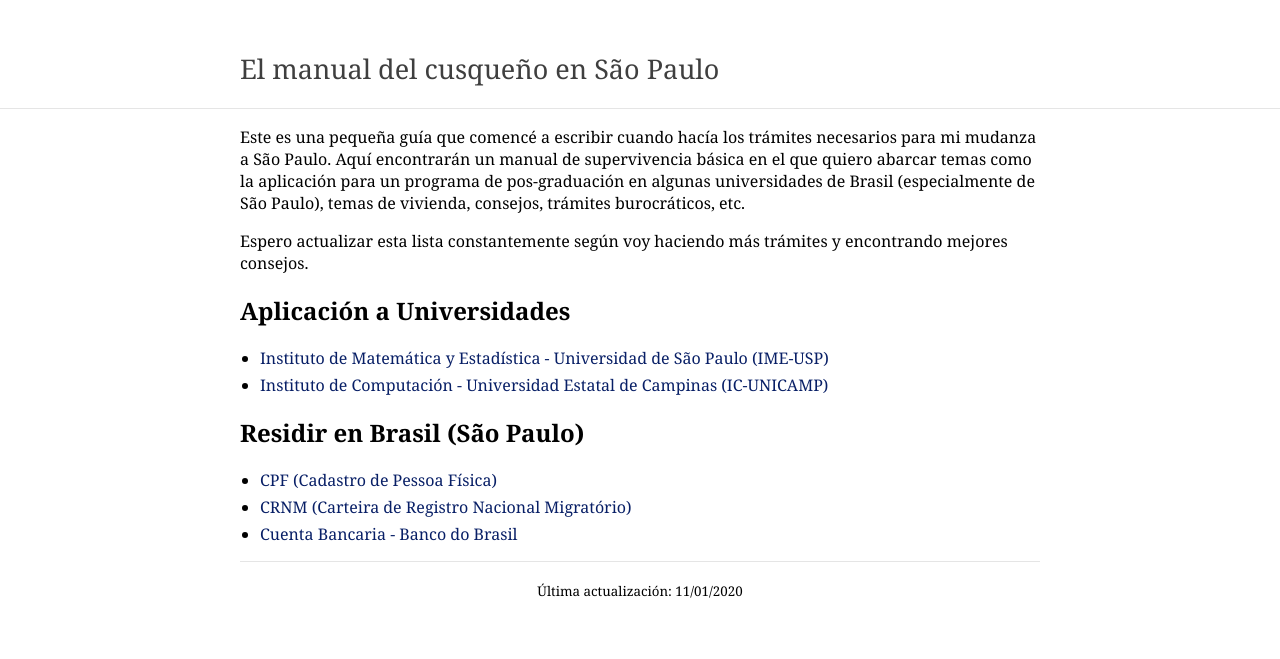
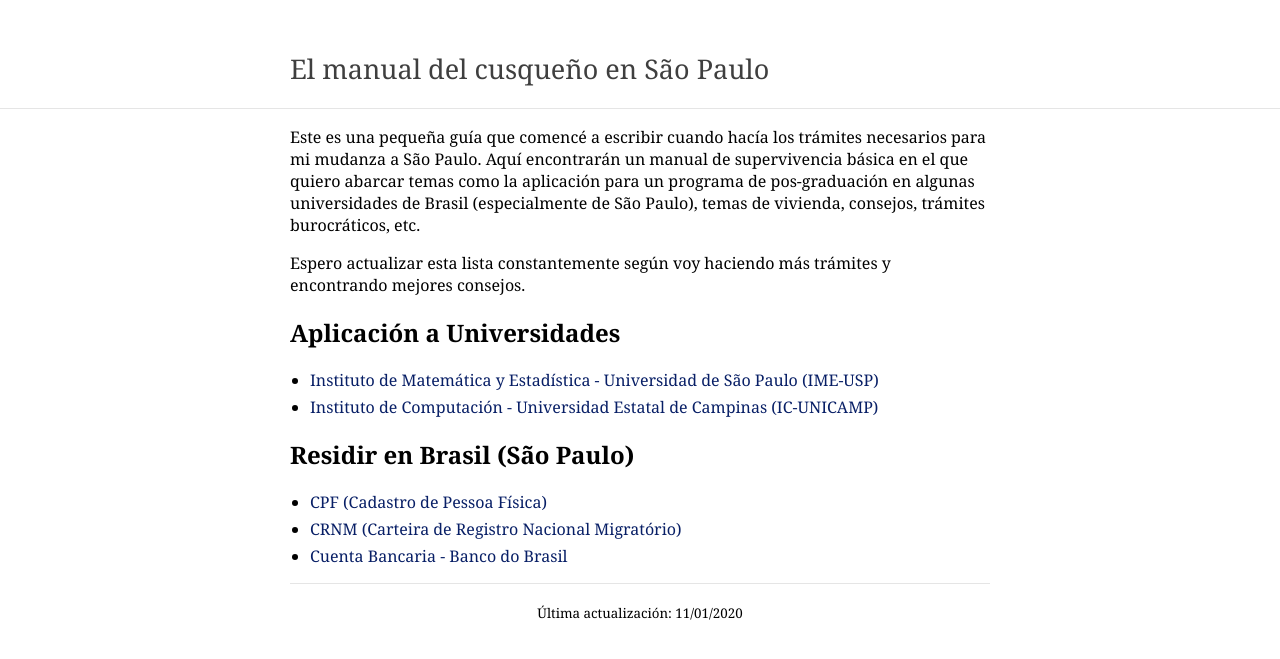
Before and after one commit to WozMit/wozmit.github.io, a Jekyll site: the page built from pages/guide.md, in a window 1280 px wide. Shown: the top 659 px of the page. Built offline with Jekyll 4.4.1, drawn with Linux system fonts in a browser that asks for light colours.

Commit message:
changed guide

```diff
--- a/_layouts/oxv_manual.html
+++ b/_layouts/oxv_manual.html
@@ -35,7 +35,7 @@
             {% if site.ins_logo %}
                 <img id="ins-logo" src="{{ site.ins_logo }}" />
             {% endif %}
-            <a id="author-name" class="alignable pull-left" href="{{ site.url}}/guide">El manual del cusqueño en São Paulo</a>
+            <a id="author-name" class="alignable pull-left" href="{{ site.url}}">El manual del cusqueño en São Paulo</a>
         </div>
         <div style="clear:both"></div>
         <hr>
--- a/_sass/vars.scss
+++ b/_sass/vars.scss
@@ -9,6 +9,6 @@
  * Build Variables, don't touch
  */
 
-$max-width: 800px;
+$max-width: 700px;
 $med-width: 600px;
 $small-width: 480px;
```
